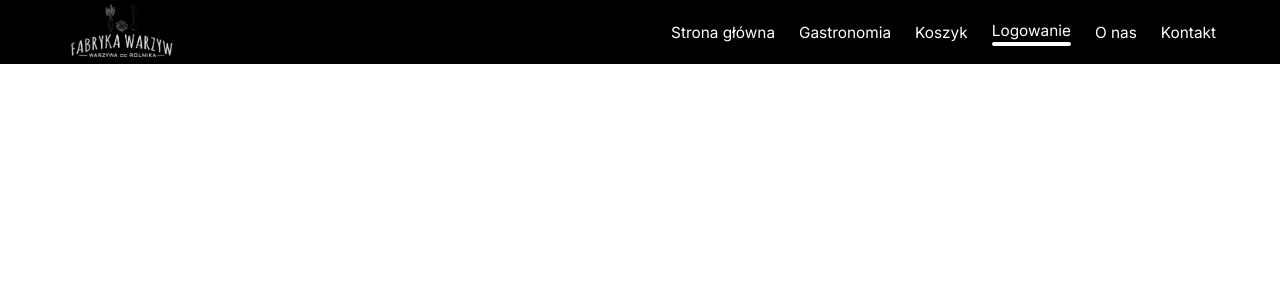
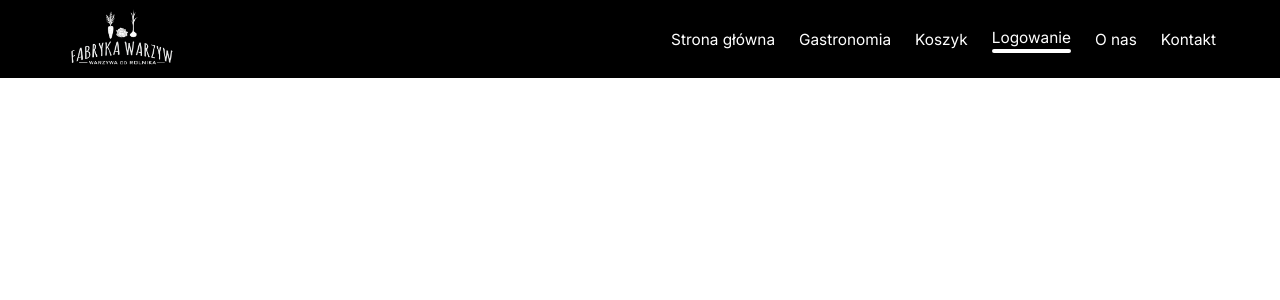
Before and after one commit to WasiakKacper/Fabryka-Warzyw, a React (Vite) app in the folder client/: page / in a window 1280 px wide. Both pictures are taken after a click on the item "Logowanie". Shown: the top 300 px of the page. Built offline with nearby package versions, Linux system fonts and the light colour scheme.

Commit message:
Feat(Navbar): Add and style Navbar component

```diff
--- a/client/package.json
+++ b/client/package.json
@@ -11,6 +11,7 @@
   },
   "dependencies": {
     "@tailwindcss/vite": "^4.1.0",
+    "motion": "^12.6.3",
     "react": "^19.0.0",
     "react-dom": "^19.0.0",
     "tailwindcss": "^4.1.0"
--- a/client/src/Components/Navbar.jsx
+++ b/client/src/Components/Navbar.jsx
@@ -3,22 +3,43 @@ import logo from "/Images/logo.png";
 
 const Navbar = () => {
   const [name, setName] = useState("Home");
+  const [show, setShow] = useState(false);
 
   return (
     <header className="fixed w-full h-auto bg-(--black)">
-      <div className="flex w-[90%] h-auto justify-between mx-auto">
+      <nav className="realtive flex w-[90%] h-auto justify-between mx-auto">
         {/* Logo */}
-        <img src={logo} alt="Fabryka warzyw" className="w-[30%] lg:w-[10%]" />
+        <img
+          src={logo}
+          alt="Fabryka warzyw"
+          className="block w-[30%] lg:w-[10%] mb-2"
+        />
         {/* For mobile devices */}
-        <button className="lg:hidden *:hover:bg-(--darkBackgorund) *:hover:transition">
-          <i className="icon-menu p-[2%] text-(--white) text-[3vw]"></i>
+        <button
+          className="lg:hidden *:hover:bg-(--darkBackgorund) *:hover:transition"
+          onClick={() => {
+            setShow(!show);
+          }}
+        >
+          <i className="icon-menu p-[2%] text-(--white) text-[5vw]"></i>
         </button>
+
         {/* For desktops */}
-        <ul className="hidden lg:flex list-none text-(--white) text-[1.2vw] gap-6 items-center *:cursor-pointer *:hover:text-(--background)">
+
+        <ul
+          className={`absolute w-[60%] h-[100vh] lg:w-auto lg:h-auto bg-(--darkBackgorund) lg:bg-transparent text-center items-center  lg:static right-0 top-[100%] flex flex-col lg:flex-row list-none text-(--white) text-[4vw] lg:text-[1.2vw] lg:gap-6 lg:items-center *:cursor-pointer *:hover:text-(--background) z-10 ${
+            show ? "translate-x-0" : "translate-x-full"
+          }
+          transform transition-transform duration-300 ease-in-out
+          lg:transition-none lg:transform-none lg:translate-x-0 `}
+        >
+          <h1 className="lg:hidden text-[8vw] mt-5 mb-10 text-(--accent)">
+            Menu
+          </h1>
           <li onClick={() => setName("Home")}>
             Strona główna
             {name === "Home" ? (
-              <hr className="border-2 rounded-lg" rounded-lg />
+              <hr className="hidden lg:block border-2 rounded-lg" rounded-lg />
             ) : (
               ""
             )}
@@ -26,29 +47,53 @@ const Navbar = () => {
           <li onClick={() => setName("Gastronomy")}>
             Gastronomia
             {name === "Gastronomy" ? (
-              <hr className="border-2 rounded-lg" />
+              <hr className="hidden lg:block border-2 rounded-lg" />
             ) : (
               ""
             )}
           </li>
           <li onClick={() => setName("Cart")}>
             Koszyk
-            {name === "Cart" ? <hr className="border-2 rounded-lg" /> : ""}
+            {name === "Cart" ? (
+              <hr className="hidden lg:block border-2 rounded-lg" />
+            ) : (
+              ""
+            )}
           </li>
           <li onClick={() => setName("Login")}>
             Logowanie
-            {name === "Login" ? <hr className="border-2 rounded-lg" /> : ""}
+            {name === "Login" ? (
+              <hr className="hidden lg:block border-2 rounded-lg" />
+            ) : (
+              ""
+            )}
           </li>
           <li onClick={() => setName("About")}>
             O nas
-            {name === "About" ? <hr className="border-2 rounded-lg" /> : ""}
+            {name === "About" ? (
+              <hr className="hidden lg:block border-2 rounded-lg" />
+            ) : (
+              ""
+            )}
           </li>
           <li onClick={() => setName("Contact")}>
             Kontakt
-            {name === "Contact" ? <hr className="border-2 rounded-lg" /> : ""}
+            {name === "Contact" ? (
+              <hr className="hidden lg:block border-2 rounded-lg" />
+            ) : (
+              ""
+            )}
           </li>
         </ul>
-      </div>
+        {show ? (
+          <div
+            className="lg:hidden absolute top-[100%] right-0 w-[100%] h-[100vh] bg-transparent backdrop-blur-2xl"
+            onClick={() => setShow(false)}
+          ></div>
+        ) : (
+          <></>
+        )}
+      </nav>
     </header>
   );
 };
```
Also changed, not shown: client/public/Images/logo.png, 1 other file (tests, documents, lock files or other folders).
